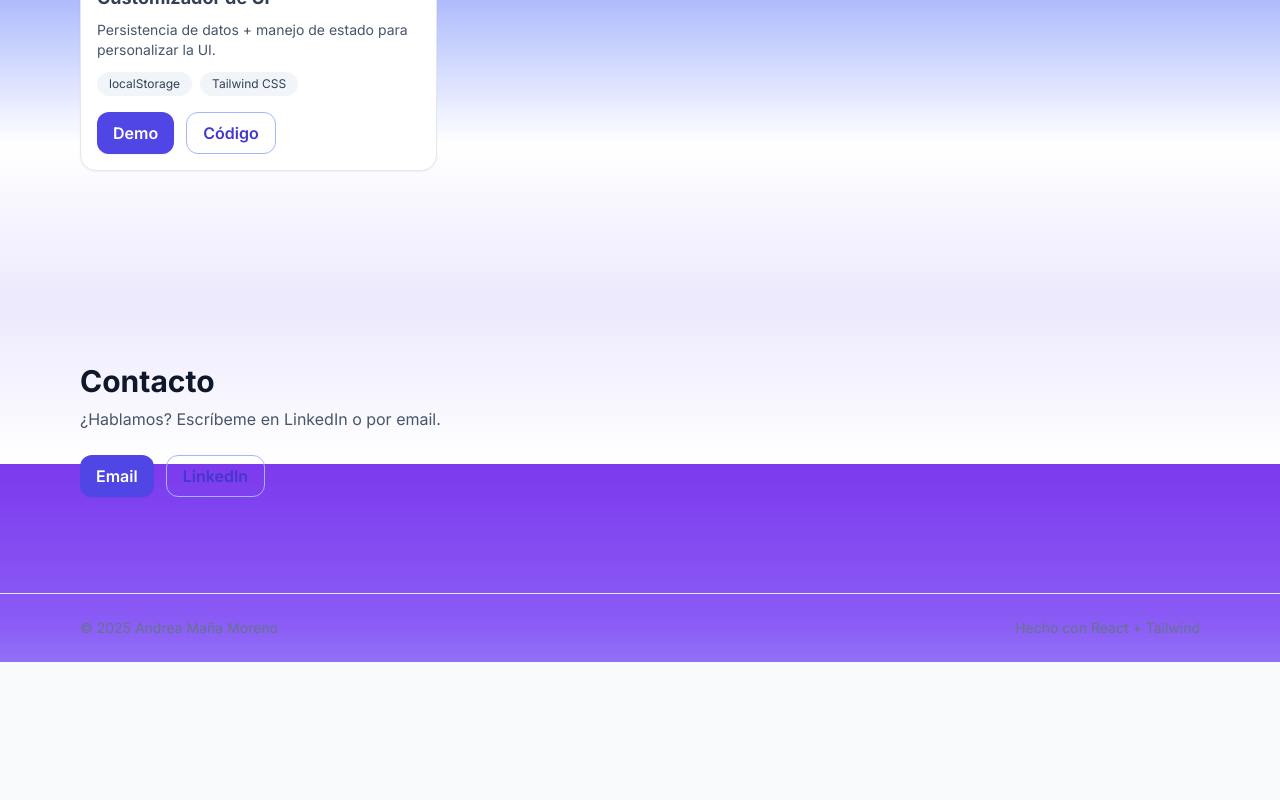
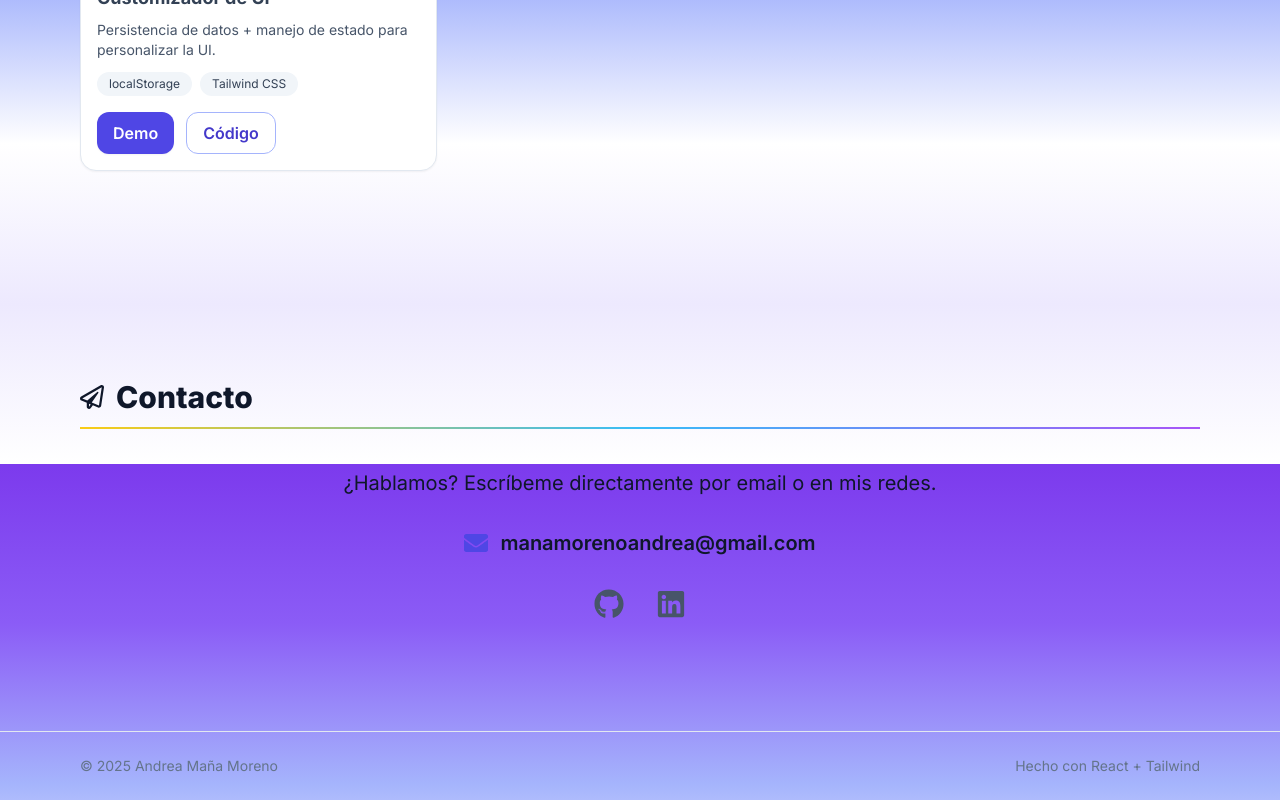
Before and after one commit to Andraxmm/Portfolio, a React (Vite) app: page / in a window 1280 px wide. Shown: the part 2736-3536 px from the top of the page. Before the commit the page ends 3398 px from the top, so only its background shows below. Built offline with nearby package versions, Linux system fonts and the light colour scheme; no server answers.

Commit message:
Update Contact.jsx
style: se añadió una línea degradada e icono al tiítulo

```diff
--- a/src/Components/Contact.jsx
+++ b/src/Components/Contact.jsx
@@ -1,12 +1,68 @@
+import { FaRegPaperPlane, FaEnvelope, FaLinkedin, FaGithub } from "react-icons/fa";
+
+
 export default function Contact() {
+  const email = "manamorenoandrea@gmail.com";
+  const linkedin =
+    "https://www.linkedin.com/in/andrea-ma%C3%B1a-moreno-204a2a1b5/";
+  const github = "https://github.com/tuusuario"; // cambia por tu enlace
+
   return (
-    <section id="contact" className="container-p py-16 md:py-24">
-      <h2 className="text-3xl font-bold">Contacto</h2>
-      <p className="mt-2 text-slate-600">¿Hablamos? Escríbeme en LinkedIn o por email.</p>
-      <div className="mt-6 flex flex-wrap gap-3">
-        <a className="btn" href="mailto:tucorreo@ejemplo.com">Email</a>
-        <a className="btn-outline" href="https://www.linkedin.com/" target="_blank" rel="noreferrer">LinkedIn</a>
+    <section id="contact" className="container-p py-20 md:py-28">
+      {/* 🔹 Título con icono y línea */}
+      <div className="mb-10">
+        <div className="flex items-center gap-3">
+          <FaRegPaperPlane className="text-2xl text-slate-900 dark:text-white" />
+          <h2 className="text-2xl md:text-3xl font-extrabold text-slate-900 dark:text-white">
+            Contacto
+          </h2>
+        </div>
+        <div className="mt-3 h-0.5 w-full bg-gradient-to-r from-yellow-400 via-sky-400 to-purple-500"></div>
       </div>
+
+      {/* Texto de intro */}
+      <p className="text-lg md:text-xl text-slate-900 dark:text-slate-300 mb-8 text-center">
+        ¿Hablamos? Escríbeme directamente por email o en mis redes.
+      </p>
+
+      {/* Email */}
+    <div className="flex items-center justify-center gap-3 mb-8">
+      <FaEnvelope className="text-2xl text-indigo-600 dark:text-indigo-400" />
+      <a
+        href={`mailto:${email}`}
+        className="font-semibold text-lg md:text-xl
+                  text-slate-900 dark:text-white
+                  hover:text-indigo-500 dark:hover:text-indigo-400
+                  transition"
+      >
+        {email}
+      </a>
+    </div>
+
+    {/* Redes sociales */}
+    <div className="flex justify-center gap-8 text-3xl">
+      <a
+        href={github}
+        target="_blank"
+        rel="noreferrer"
+        className="text-slate-600 dark:text-slate-300
+                  hover:text-indigo-500 dark:hover:text-indigo-400
+                  transition"
+      >
+        <FaGithub />
+      </a>
+      <a
+        href={linkedin}
+        target="_blank"
+        rel="noreferrer"
+        className="text-slate-600 dark:text-slate-300
+                  hover:text-sky-500 dark:hover:text-sky-400
+                  transition"
+      >
+        <FaLinkedin />
+      </a>
+    </div>
+
     </section>
-  )
+  );
 }
```
